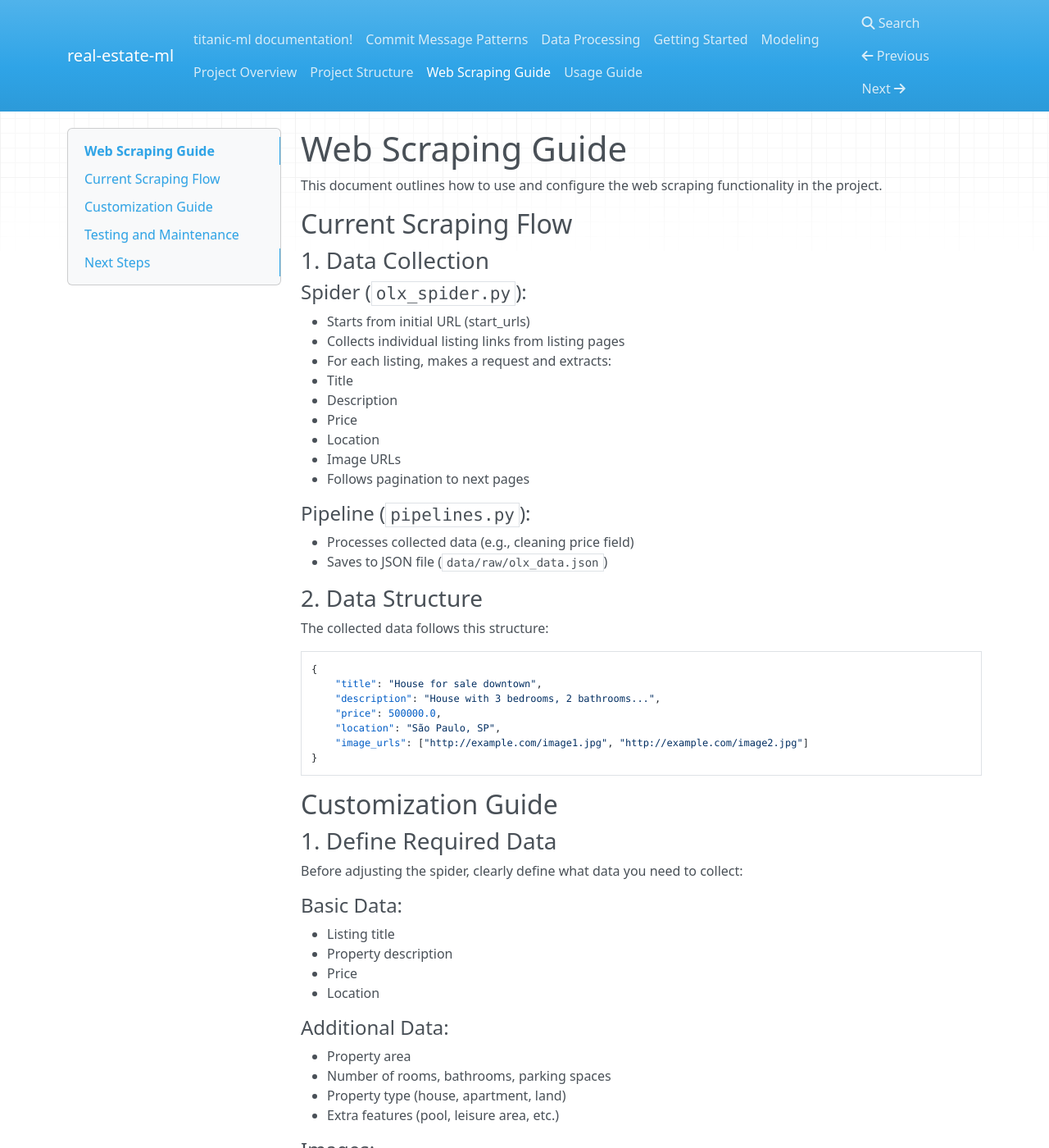
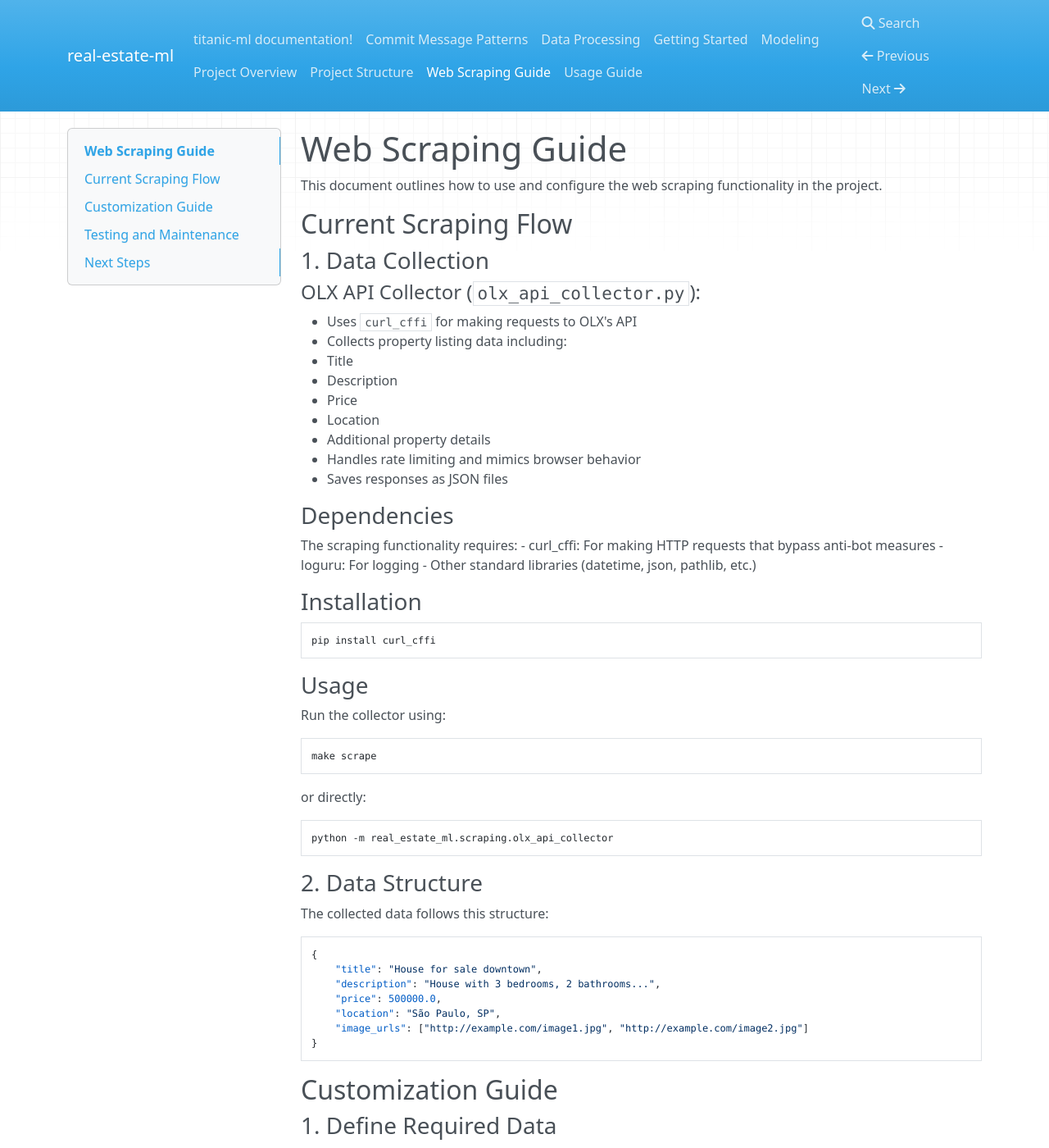
Before and after one commit to diegodoc/real-estate-ml, an MkDocs documentation site: the page built from docs/docs/scraping.md, in a window 1280 px wide and 1400 px high. Shown: the whole window at 82% size. Built offline with MkDocs 1.6.1, drawn with Linux system fonts in a browser that asks for light colours; nearby versions of some CDN libraries.

Commit message:
config&docs: update requirements and documentation

````diff
--- a/docs/docs/scraping.md
+++ b/docs/docs/scraping.md
@@ -5,20 +5,37 @@ This document outlines how to use and configure the web scraping functionality i
 ## Current Scraping Flow
 
 ### 1. Data Collection
-#### Spider (`olx_spider.py`):
-- Starts from initial URL (start_urls)
-- Collects individual listing links from listing pages
-- For each listing, makes a request and extracts:
+#### OLX API Collector (`olx_api_collector.py`):
+- Uses `curl_cffi` for making requests to OLX's API
+- Collects property listing data including:
   - Title
   - Description
   - Price
   - Location
-  - Image URLs
-- Follows pagination to next pages
+  - Additional property details
+- Handles rate limiting and mimics browser behavior
+- Saves responses as JSON files
 
-#### Pipeline (`pipelines.py`):
-- Processes collected data (e.g., cleaning price field)
-- Saves to JSON file (`data/raw/olx_data.json`)
+### Dependencies
+The scraping functionality requires:
+- curl_cffi: For making HTTP requests that bypass anti-bot measures
+- loguru: For logging
+- Other standard libraries (datetime, json, pathlib, etc.)
+
+### Installation
+```bash
+pip install curl_cffi
+```
+
+### Usage
+Run the collector using:
+```bash
+make scrape
+```
+or directly:
+```bash
+python -m real_estate_ml.scraping.olx_api_collector
+```
 
 ### 2. Data Structure
 The collected data follows this structure:
--- a/environment.yml
+++ b/environment.yml
@@ -21,7 +21,5 @@ dependencies:
     - yellowbrick
     - sweetviz
     - scrapy
-    - selenium
-    - webdriver-manager
-    - scrapy-selenium
+    - curl_cffi
     - -e .
--- a/requirements.txt
+++ b/requirements.txt
@@ -14,4 +14,5 @@ jupyter
 yellowbrick
 sweetviz
 scrapy
+curl_cffi
 -e .
````
